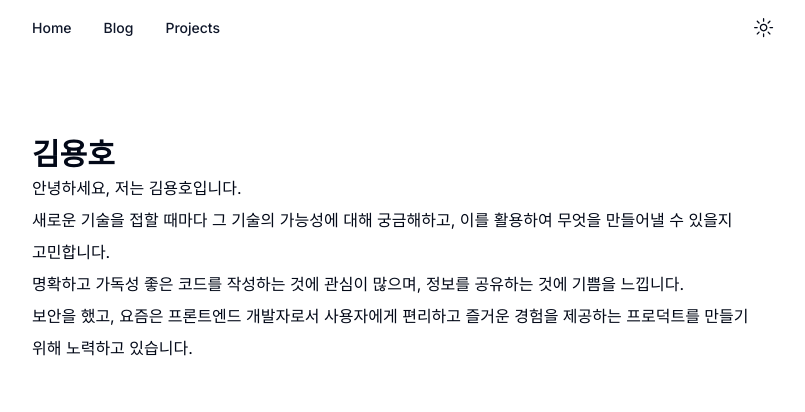
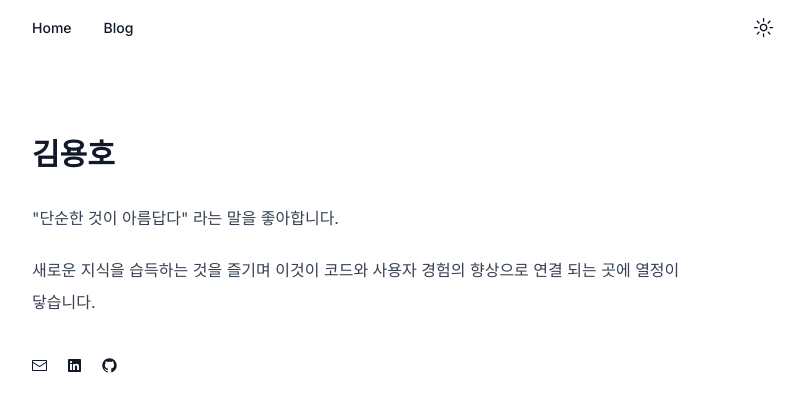
Before and after one commit to nyongho11/nyongho.dev, a Next.js app: page / in a window 1280 px wide. Shown: the top 412 px of the page, without its empty margins (240-1045 px from the left). Built offline with nearby package versions, Linux system fonts and the light colour scheme.

Commit message:
Feat: 소개 페이지 문구 수정

```diff
--- a/app/globals.css
+++ b/app/globals.css
@@ -33,12 +33,6 @@
     --ring: 222.2 84% 4.9%;
 
     --radius: 0.5rem;
-
-    code[data-theme*=' '],
-    code[data-theme*=' '] span {
-      color: var(--shiki-light);
-      background-color: var(--shiki-light-bg);
-    }
   }
 
   .dark {
@@ -69,11 +63,6 @@
     --border: 217.2 32.6% 17.5%;
     --input: 217.2 32.6% 17.5%;
     --ring: 212.7 26.8% 83.9%;
-    code[data-theme*=' '],
-    code[data-theme*=' '] span {
-      color: var(--shiki-dark);
-      background-color: var(--shiki-dark-bg);
-    }
   }
 }
 
--- a/app/layout.tsx
+++ b/app/layout.tsx
@@ -1,21 +1,21 @@
 import type { Metadata } from "next";
 import { Inter as FontSans } from "next/font/google";
 import "./globals.css";
-import { cn } from "@/lib/utils"
+import { cn } from "@/lib/utils";
 import Header from "./ui/header";
 import { ThemeProvider } from "@/components/theme-provider";
 
 export const fontSans = FontSans({
   subsets: ["latin"],
   variable: "--font-sans",
-})
+});
 
 export const metadata: Metadata = {
   title: {
-    template: "%s - Nyongho",
-    default: "Nyongho",
+    template: "%s - nyongho",
+    default: "nyongho.dev",
   },
-  description: "Frontend developer blog by Nyongho.",
+  description: "Frontend developer blog by nyongho.",
   keywords: "frontend, developer, blog, nyongho",
   // openGraph: {}
   robots: {
@@ -25,7 +25,7 @@ export const metadata: Metadata = {
       index: true,
       follow: true,
     },
-  }
+  },
 };
 
 export default function RootLayout({
@@ -35,21 +35,15 @@ export default function RootLayout({
 }>) {
   return (
     <html lang="en">
-      <body className={
-        cn(
+      <body
+        className={cn(
           "max-w-screen-md min-w-[320px] mx-auto bg-background font-sans antialiased",
           fontSans.variable
-        )
-      }>
-        <ThemeProvider
-          attribute="class"
-          defaultTheme="system"
-          enableSystem
-        >
+        )}
+      >
+        <ThemeProvider attribute="class" defaultTheme="system" enableSystem>
           <Header />
-          <div className="flex flex-col">
-            {children}
-          </div>
+          <div className="flex flex-col">{children}</div>
         </ThemeProvider>
       </body>
     </html>
--- a/app/page.tsx
+++ b/app/page.tsx
@@ -1,17 +1,42 @@
 import Image from "next/image";
 import Container from "./ui/container";
+import {
+  GitHubLogoIcon,
+  LinkedInLogoIcon,
+  EnvelopeClosedIcon,
+} from "@radix-ui/react-icons";
 
 export default function Home() {
   return (
     <main>
       <Container>
-        <div className="break-keep leading-8">
-        <h2 className="text-3xl font-bold">김용호</h2>
-        <p>안녕하세요, 저는 김용호입니다.</p>
-        <p>새로운 기술을 접할 때마다 그 기술의 가능성에 대해 궁금해하고, 이를 활용하여 무엇을 만들어낼 수 있을지 고민합니다.</p>
-        <p>명확하고 가독성 좋은 코드를 작성하는 것에 관심이 많으며, 정보를 공유하는 것에 기쁨을 느낍니다.</p>
-        <p>보안을 했고, 요즘은 프론트엔드 개발자로서 사용자에게 편리하고 즐거운 경험을 제공하는 프로덕트를 만들기 위해 노력하고 있습니다.</p>
-      </div>
+        <div className="prose dark:prose-invert break-keep leading-8">
+          <h2 className="text-3xl font-bold">김용호</h2>
+          <p>"단순한 것이 아름답다" 라는 말을 좋아합니다.</p>
+          <p>
+            새로운 지식을 습득하는 것을 즐기며 이것이 코드와 사용자 경험의
+            향상으로 연결 되는 곳에 열정이 닿습니다.
+          </p>
+          <div className="flex gap-5 mt-10">
+            <a href="mailto:nyongho0303@gmail.com" aria-label="email">
+              <EnvelopeClosedIcon />
+            </a>
+            <a
+              href="https://www.linkedin.com/in/%EC%9A%A9%ED%98%B8-%EA%B9%80-366976234/"
+              aria-label="linkedin"
+              target="_blank"
+            >
+              <LinkedInLogoIcon />
+            </a>
+            <a
+              href="https://github.com/Yongho5580"
+              aria-label="github"
+              target="_blank"
+            >
+              <GitHubLogoIcon />
+            </a>
+          </div>
+        </div>
       </Container>
     </main>
   );
--- a/app/projects/page.tsx
+++ /dev/null
@@ -1,18 +0,0 @@
-import { Metadata } from "next";
-import Container from "../ui/container";
-
-export const metadata: Metadata = {
-    title: "Projects",
-    description: "Projects by Nyongho",
-    keywords: "frontend, developer, 프로젝트, projects, blog, nyongho",
-};
-
-export default function Projects() {
-    return (
-        <main>
-            <Container>
-                <h1>Projects</h1>
-            </Container>
-        </main>
-    );
-}
--- a/app/ui/header.tsx
+++ b/app/ui/header.tsx
@@ -1,4 +1,4 @@
-'use client';
+"use client";
 
 import Link from "next/link";
 import { ModeToggle } from "./mode-toggle";
@@ -14,9 +14,6 @@ export default function Header() {
         <Button asChild variant="link">
           <Link href="/blog">Blog</Link>
         </Button>
-                <Button asChild variant="link">
-                    <Link href="/projects">Projects</Link>
-                </Button>
       </div>
       <div>
         <ModeToggle />
```
Lines whose indentation alone changed are shown as unchanged.
